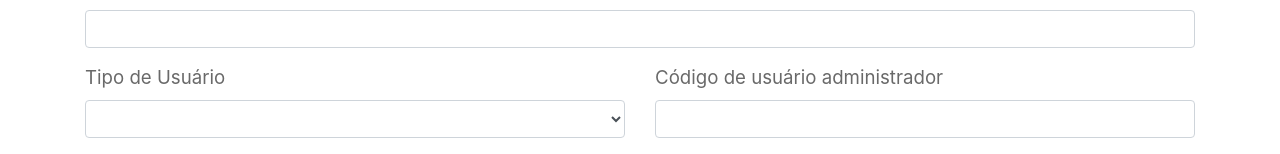
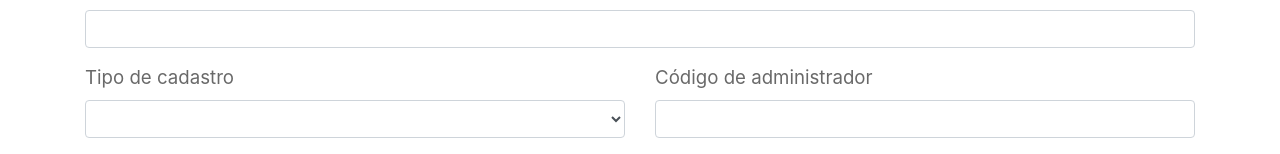
Before and after one commit to Guimti/ActionForLife, an Angular app in the folder Angular/ActionForLife/: page /registration in a window 1280 px wide. Shown: the part 470-624 px from the top of the page. Built offline with nearby package versions, Linux system fonts and the light colour scheme; no server answers.

Commit message:
Feature Alyson - Task: registration screen update

```diff
--- a/Angular/ActionForLife/src/app/registration/registration.component.html
+++ b/Angular/ActionForLife/src/app/registration/registration.component.html
@@ -66,17 +66,17 @@
     <div class="row d-flex align-items-center color-text">
         <div class="col-md-6">
             <div class="form-group">
-                <label for="type">Tipo de Usuário</label>
+                <label for="type">Tipo de cadastro</label>
                 <select class="form-control" name="type" id="type" [(ngModel)]='userModel.type' (change)='typeUser($event)'>
-                    <option>Selecione um tipo de usuário</option>
-                    <option value="Comprador">Comprador(a)</option>
+                    <option>Selecione um tipo de cadastro</option>
+                    <option value="Usuario">Usuario</option>
                     <option value="Administrador">Administrador</option>
                 </select>
             </div>
         </div>
         <div class="col-md-6">
             <div class="form-group">
-                <label for="code">Código de usuário administrador</label><input [(ngModel)]='code'
+                <label for="code">Código de administrador</label><input [(ngModel)]='code'
                     class="form-control" type="password" name="code">
             </div>
         </div>
--- a/Angular/ActionForLife/src/app/registration/registration.component.ts
+++ b/Angular/ActionForLife/src/app/registration/registration.component.ts
@@ -57,7 +57,7 @@ export class RegistrationComponent implements OnInit {
             alert("Este Email ja existe! Por favor utilize um email diferente.")
           }
         })
-      } else if (this.userModel.type == "Normal") {
+      } else if (this.userModel.type == "Usuario") {
         this.authService.register(this.userModel).subscribe((resp: UserModel) => {
           this.userModel = resp
           this.router.navigate(["/login"])
```
